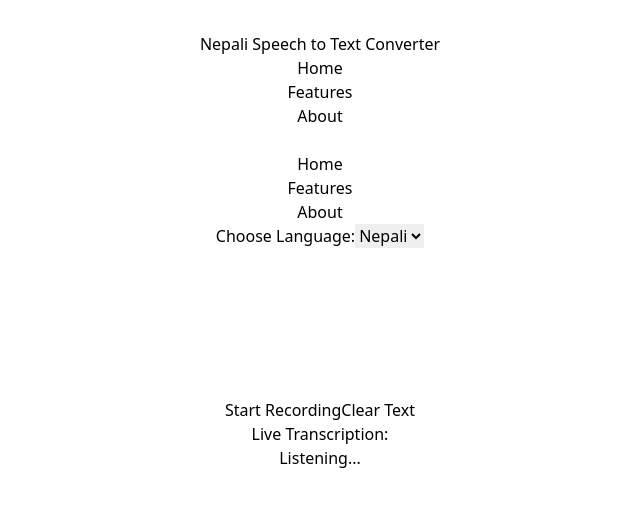
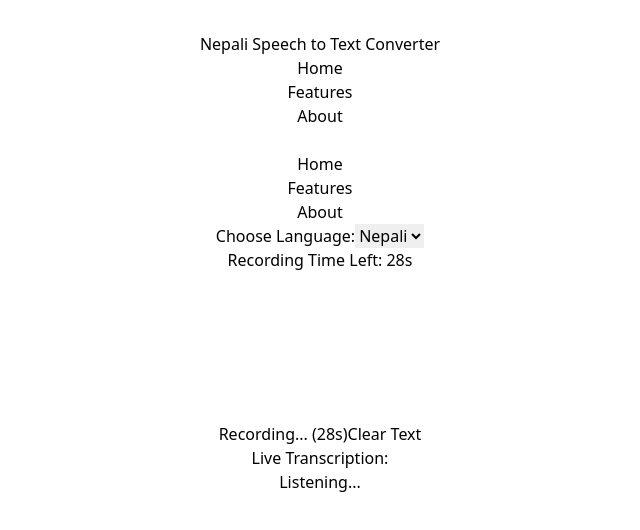
Before and after one commit to yogendrabaskota/NepaliASR, a React (Vite) app in the folder speech/: page / in a window 1280 px wide. Both pictures are taken after a click on the button "Start Recording". Shown: the top 530 px of the page, without its empty margins (320-960 px from the left). Built offline with nearby package versions, Linux system fonts and the light colour scheme; no server answers.

Commit message:
timer added

```diff
--- a/speech/src/components/Recorder.jsx
+++ b/speech/src/components/Recorder.jsx
@@ -7,12 +7,32 @@ const Recorder = () => {
   const [transcription, setTranscription] = useState("");
   const [isLoading, setIsLoading] = useState(false);
   const [language, setLanguage] = useState("en-US");
+  const [timer, setTimer] = useState(30); // Timer state
   const canvasRef = useRef(null);
   const audioContextRef = useRef(null);
   const analyserRef = useRef(null);
   const animationRef = useRef(null);
+  const timerRef = useRef(null); // Ref for interval
 
-  // Visualization logic
+  useEffect(() => {
+    if (isRecording) {
+      setTimer(30); // Reset timer when recording starts
+      timerRef.current = setInterval(() => {
+        setTimer((prevTime) => {
+          if (prevTime <= 1) {
+            clearInterval(timerRef.current);
+            return 0;
+          }
+          return prevTime - 1;
+        });
+      }, 1000);
+    } else {
+      clearInterval(timerRef.current);
+    }
+
+    return () => clearInterval(timerRef.current); // Cleanup on unmount
+  }, [isRecording]);
+
   const drawVisualizer = () => {
     const canvas = canvasRef.current;
     const canvasCtx = canvas.getContext("2d");
@@ -83,6 +103,7 @@ const Recorder = () => {
     setIsRecording(true);
     setTranscription(""); // Clear previous transcription
     startVisualization(); // Start real-time visualization
+
     try {
       // Start recording
       await axios.post("http://127.0.0.1:5000/record", { duration: 30 });
@@ -90,6 +111,7 @@ const Recorder = () => {
 
       // Stop visualization
       stopVisualization();
+      setIsRecording(false);
 
       // Start transcription immediately after recording
       setIsLoading(true);
@@ -100,7 +122,6 @@ const Recorder = () => {
     } catch (error) {
       console.error("Error during recording or transcription:", error);
     } finally {
-      setIsRecording(false);
       setIsLoading(false);
       stopVisualization(); // Ensure visualization is stopped
     }
@@ -126,6 +147,14 @@ const Recorder = () => {
           <option value="ne-NP">Nepali</option>
         </select>
       </div>
+
+      {/* Timer Display */}
+      {isRecording && (
+        <div className="timer mb-4 text-lg font-bold text-red-600">
+          Recording Time Left: {timer}s
+        </div>
+      )}
+
       <canvas
         ref={canvasRef}
         width={500}
@@ -140,7 +169,7 @@ const Recorder = () => {
           }`}
           disabled={isRecording || isLoading}
         >
-          {isRecording ? "Recording..." : "Start Recording"}
+          {isRecording ? `Recording... (${timer}s)` : "Start Recording"}
         </button>
         <button
           onClick={clearTranscription}
```
